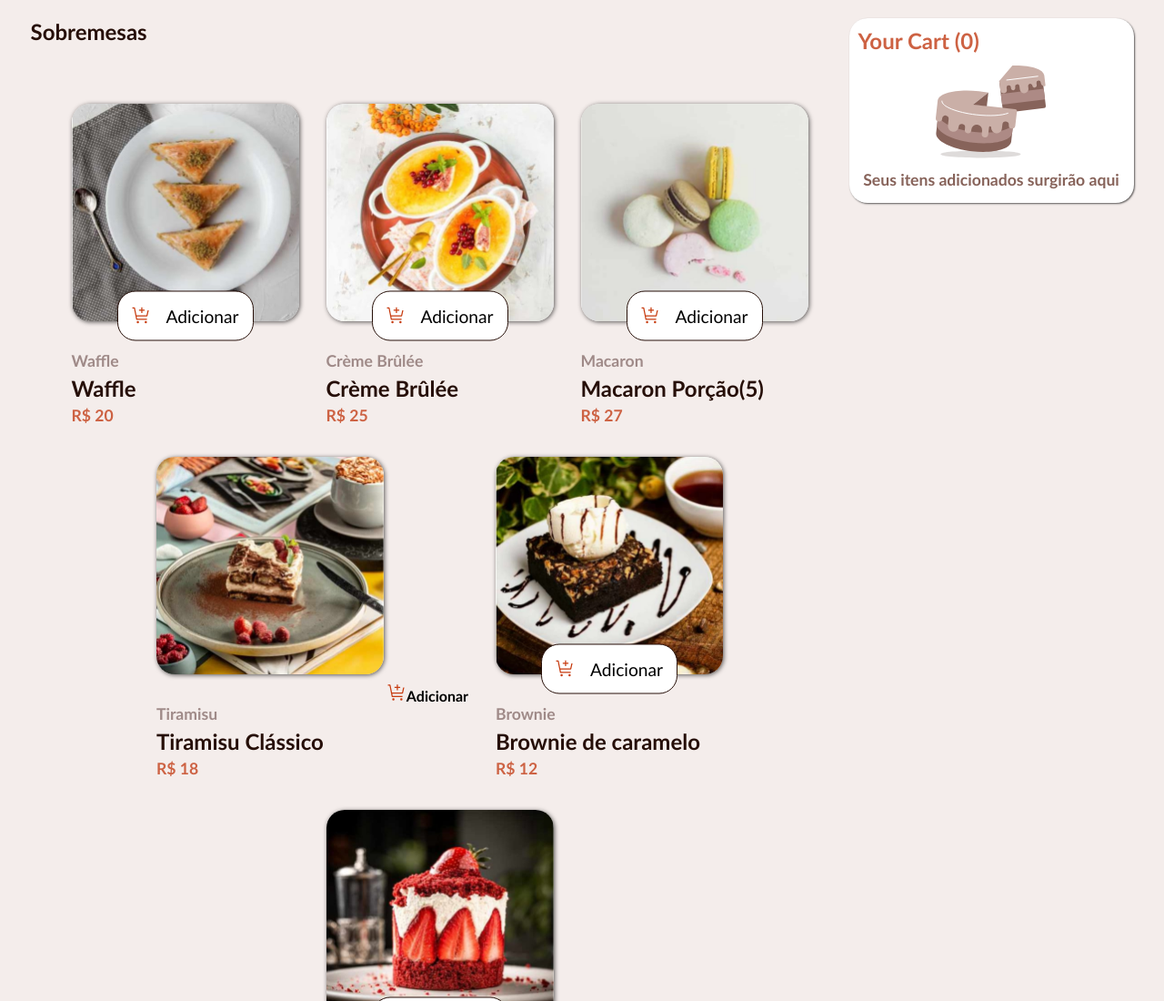
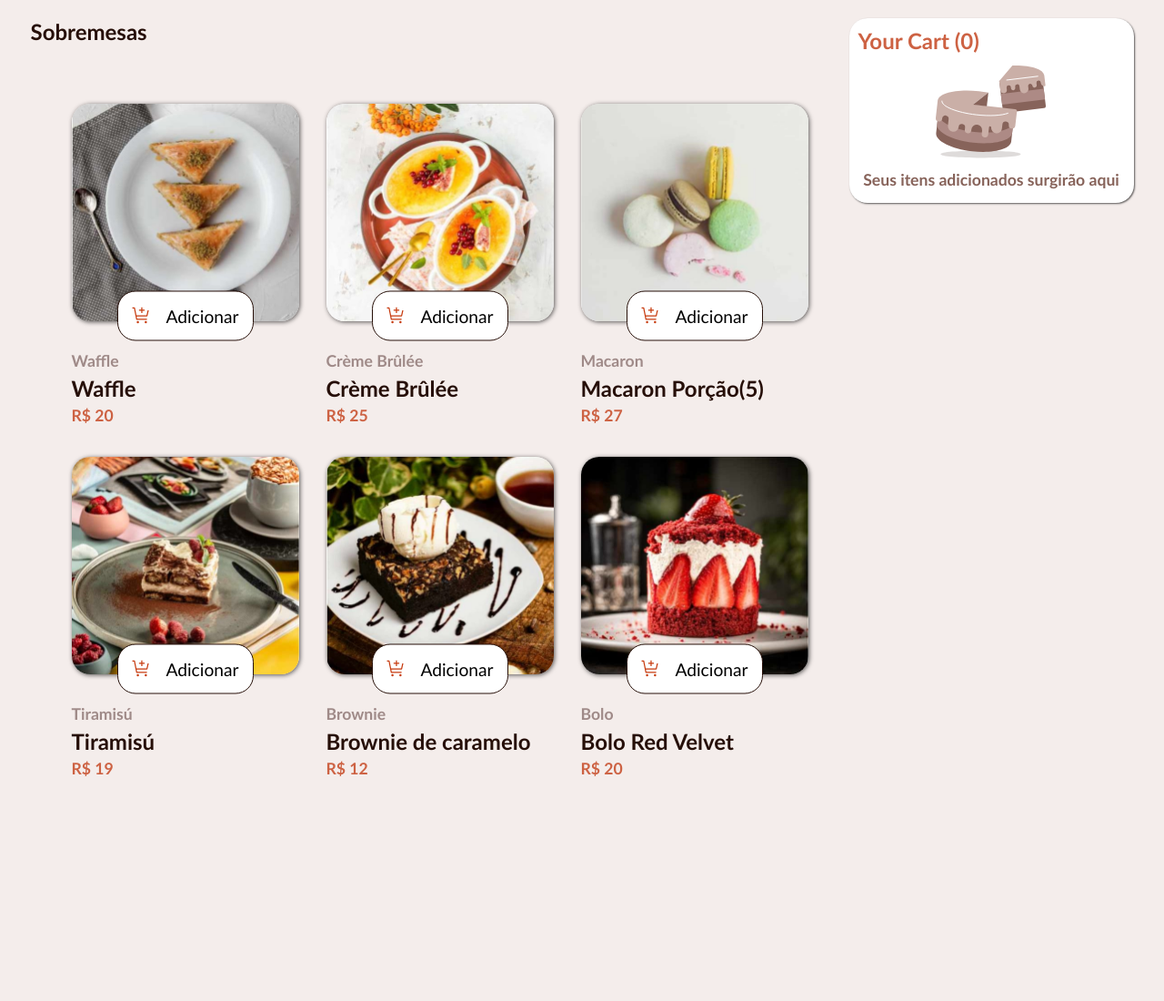
Before and after one commit to lzeunfa/Desafios-FrontendMentor, a plain HTML site: page Product-List/index.html in a window 1280 px wide. Shown: the top 1100 px of the page at 91% size. After the commit the page ends 945 px from the top, so only its background shows below. Drawn offline with Linux system fonts and the light colour scheme.

Commit message:
adicionei classes aos btn para tear enumeralos e fazer alterações individuais e adicioneis os parâmetros de cada.

```diff
--- a/Product-List/index.html
+++ b/Product-List/index.html
@@ -22,7 +22,7 @@
                 <!--wafle-->
                 <div class="itens">
                     <img class="imgItens" src="img/waffle.jpg" alt="waffle">
-                <button onclick="adicionar(0,'Waffle',20)" > <img src="img/cart.svg" alt="carrinhoAdd">Adicionar</button>
+                    <button class="btn" onclick="adicionar(0,'Waffle',20,0)" > <img src="img/cart.svg" alt="carrinhoAdd">Adicionar</button>
                     <p>Waffle</p>
                     <h2>Waffle</h2>
                     <p class="valores">R$ 20</p>
@@ -30,7 +30,7 @@
                 <!--creme brule-->
                 <div class="itens">
                     <img class="imgItens" src="img/Creme Brule.jpg" alt="creme-brule">
-                    <button onclick="adicionar()"> <img src="img/cart.svg" alt="carrinhoAdd">Adicionar</button>
+                    <button class="btn" onclick="adicionar(1,'Creme Brule',25,0)"> <img src="img/cart.svg" alt="carrinhoAdd">Adicionar</button>
                     <p>Crème Brûlée</p>
                     <h2>Crème Brûlée</h2>
                     <p class="valores">R$ 25</p>
@@ -38,23 +38,23 @@
                 <!--macarons-->
                 <div class="itens">
                     <img class="imgItens" src="img/Macarons.jpg" alt="macarons">
-                    <button onclick="adicionar()"> <img src="img/cart.svg" alt="carrinhoAdd">Adicionar</button>
+                    <button class="btn" onclick="adicionar(2,'Macarons',27,0)"> <img src="img/cart.svg" alt="carrinhoAdd">Adicionar</button>
                     <p>Macaron</p>
                     <h2>Macaron Porção(5)</h2>
                     <p class="valores">R$ 27</p>
                 </div>
                 <!--tiramisu-->
                 <div class="itens">
-                    <img class="imgItens" src="img/Tiramisu.jpg" alt="tiramisu">
-                    <butto nonclick="adicionar()"> <img src="img/cart.svg" alt="carrinhoAdd">Adicionar</button>
-                    <p>Tiramisu</p>
-                    <h2>Tiramisu Clássico</h2>
-                    <p class="valores">R$ 18</p>
+                    <img class="imgItens" src="img/Tiramisu.jpg" alt="tiramisú">
+                    <button class="btn" onclick="adicionar(3,'Tiramisú',19,0)"> <img src="img/cart.svg" alt="carrinhoAdd">Adicionar</button>
+                    <p>Tiramisú</p>
+                    <h2>Tiramisú</h2>
+                    <p class="valores">R$ 19</p>
                 </div>
                 <!--brownie-->
                 <div class="itens">
                     <img class="imgItens" src="img/Brownie.jpg" alt="brownie">
-                    <button onclick="adicionar()"> <img src="img/cart.svg" alt="carrinhoAdd">Adicionar</button>
+                    <button class="btn" onclick="adicionar(4,'Brownie',12,0)"> <img src="img/cart.svg" alt="carrinhoAdd">Adicionar</button>
                     <p>Brownie</p>
                     <h2>Brownie de caramelo</h2>
                     <p class="valores">R$ 12</p>
@@ -62,7 +62,7 @@
                 <!--red velvet-->
                 <div class="itens">
                     <img class="imgItens" src="img/Red velvet.jpg" alt="bolo-red-velvet">
-                    <button onclick="adicionar()"> <img src="img/cart.svg" alt="carrinhoAdd">Adicionar</button>
+                    <button class="btn" onclick="adicionar(5,'Bolo Red Velvet',20,0)"> <img src="img/cart.svg" alt="carrinhoAdd">Adicionar</button>
                     <p>Bolo</p>
                     <h2>Bolo Red Velvet</h2>
                     <p class="valores">R$ 20</p>
--- a/Product-List/list.js
+++ b/Product-List/list.js
@@ -1,3 +1,3 @@
-function adicionar(identificador,nome,valor){
+function adicionar(identificador,nome,valor,qtde){
 
 }
```
